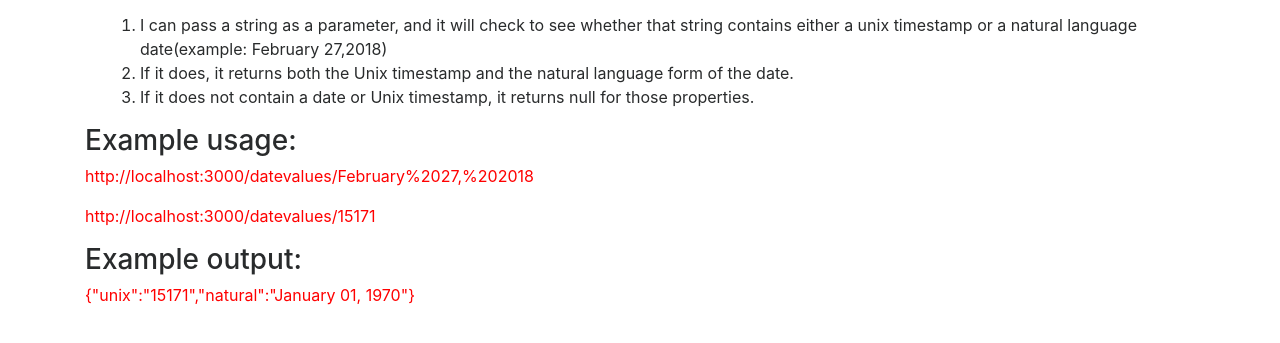
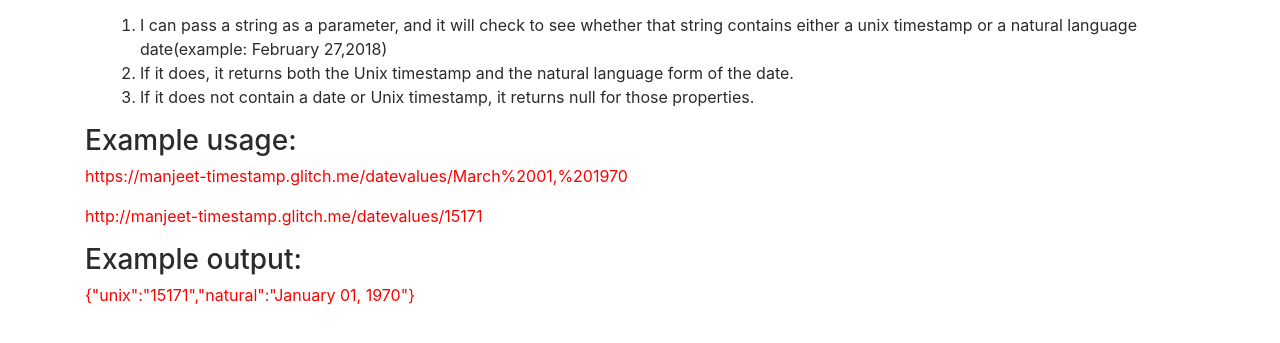
Before and after one commit to ManjeetCumar/timestamp, a website: page views/index.html in a window 1280 px wide. Shown: the part 79-422 px from the top of the page. Drawn offline with nearby package versions, Linux system fonts and the light colour scheme.

Commit message:
Update index.html

```diff
--- a/views/index.html
+++ b/views/index.html
@@ -16,8 +16,8 @@
 			</ol>
 	   </div>
    <h3>Example usage:</h3>
-   <p style="color:red">http://localhost:3000/datevalues/February%2027,%202018</p>
-   <p style="color:red">http://localhost:3000/datevalues/15171</p>
+   <p style="color:red">https://manjeet-timestamp.glitch.me/datevalues/March%2001,%201970</p>
+   <p style="color:red">http://manjeet-timestamp.glitch.me/datevalues/15171</p>
    <h3>Example output:</h3>
    <p style="color:red">{"unix":"15171","natural":"January 01, 1970"}</p>
   </div>
```
